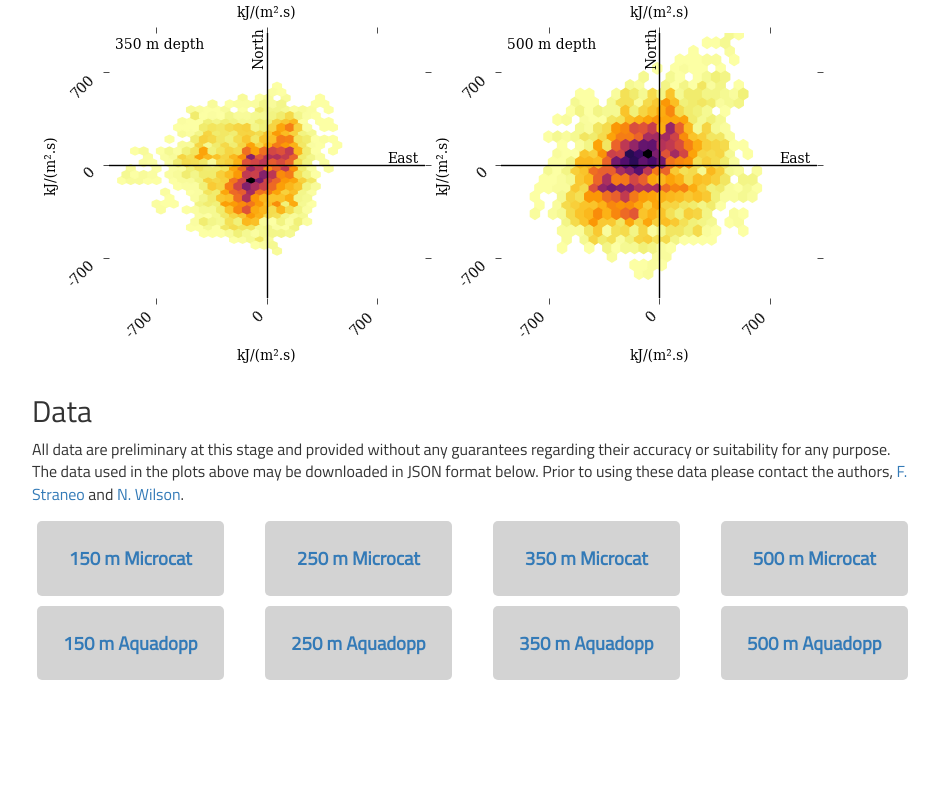
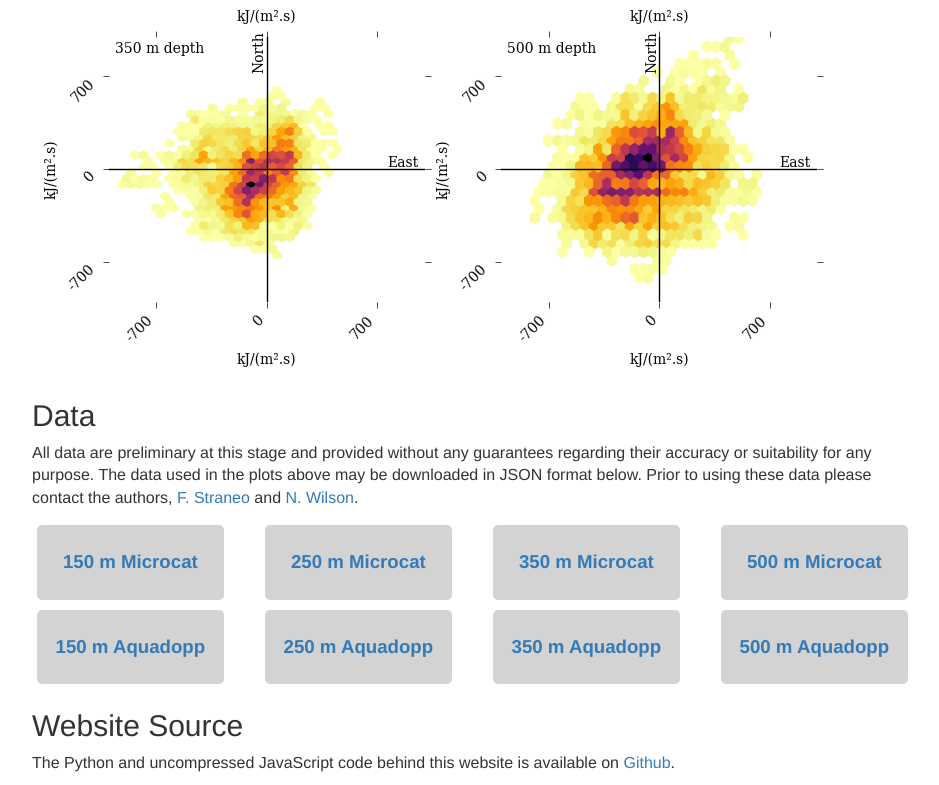
Before and after one commit to njwilson23/itm5live, a website: page static/index.html in a window 1280 px wide. Shown: the part 2514-3299 px from the top of the page, without its empty margins (167-1106 px from the left). Before the commit the page ends 3199 px from the top, so only its background shows below. Drawn offline with Linux system fonts and the light colour scheme; no server answers; files whose address does not match are found by name.

Commit message:
remove webfont and add link to page repository

```diff
--- a/css/main.css
+++ b/css/main.css
@@ -1,7 +1,6 @@
- @import url('https://fonts.googleapis.com/css?family=Titillium+Web');
 
 body {
-  font-family: 'Titillium Web', Helvetica, Arial, sans-serif;
+  font-family: Helvetica, Arial, sans-serif;
   font-weight: 400;
   font-size: 12pt;
 }
--- a/static/index.html
+++ b/static/index.html
@@ -95,6 +95,13 @@
         <div class="col-sm-6 col-md-3"><a href="data/aq2.json"><div class="button">250 m Aquadopp</div></a></div>
         <div class="col-sm-6 col-md-3"><a href="data/aq3.json"><div class="button">350 m Aquadopp</div></a></div>
         <div class="col-sm-6 col-md-3"><a href="data/aq4.json"><div class="button">500 m Aquadopp</div></a></div>
+      </div> <!-- row -->
+
+      <div class="row displayBlock">
+        <div class="col-sm-12">
+          <h2>Website Source</h2>
+          <p>The Python and uncompressed JavaScript code behind this website is available on <a href="https://github.com/njwilson23/itm5live">Github</a>.</p>
+        </div>
       </div> <!-- row -->
 
     <script>
```
